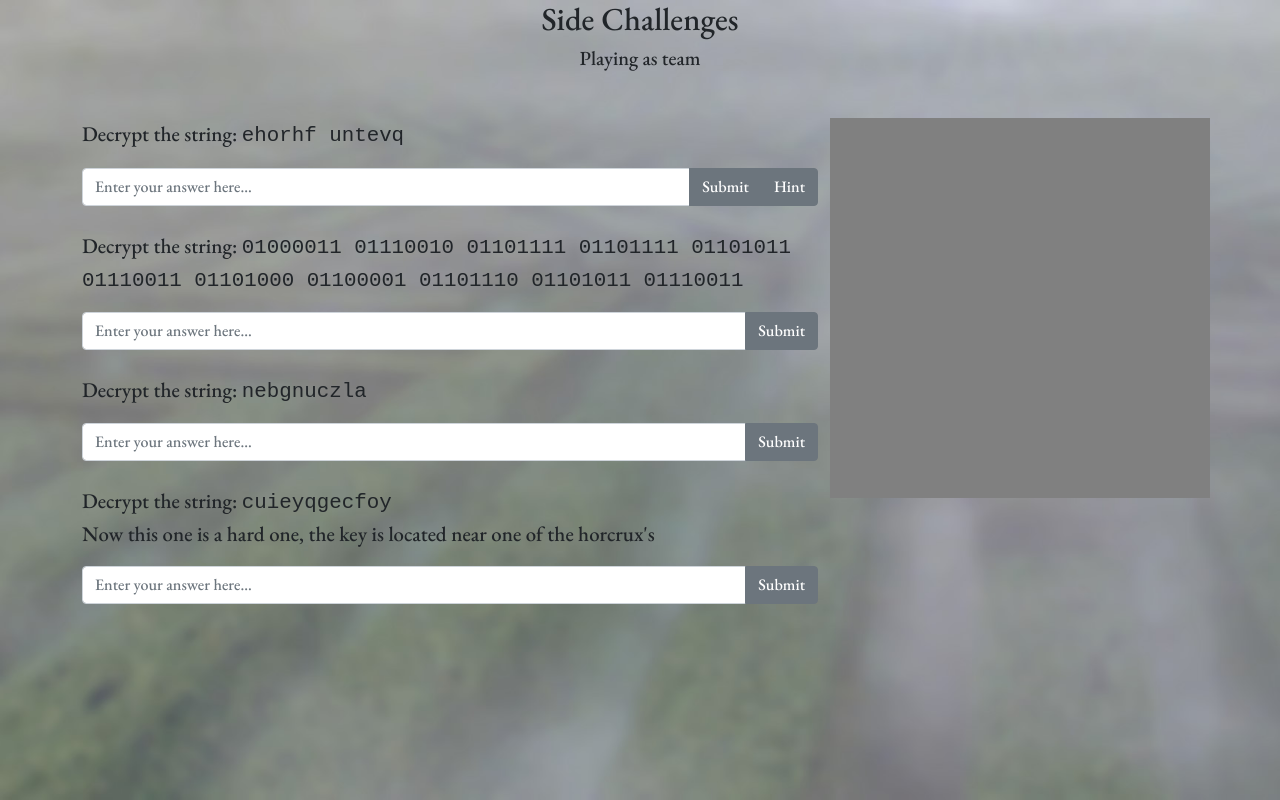
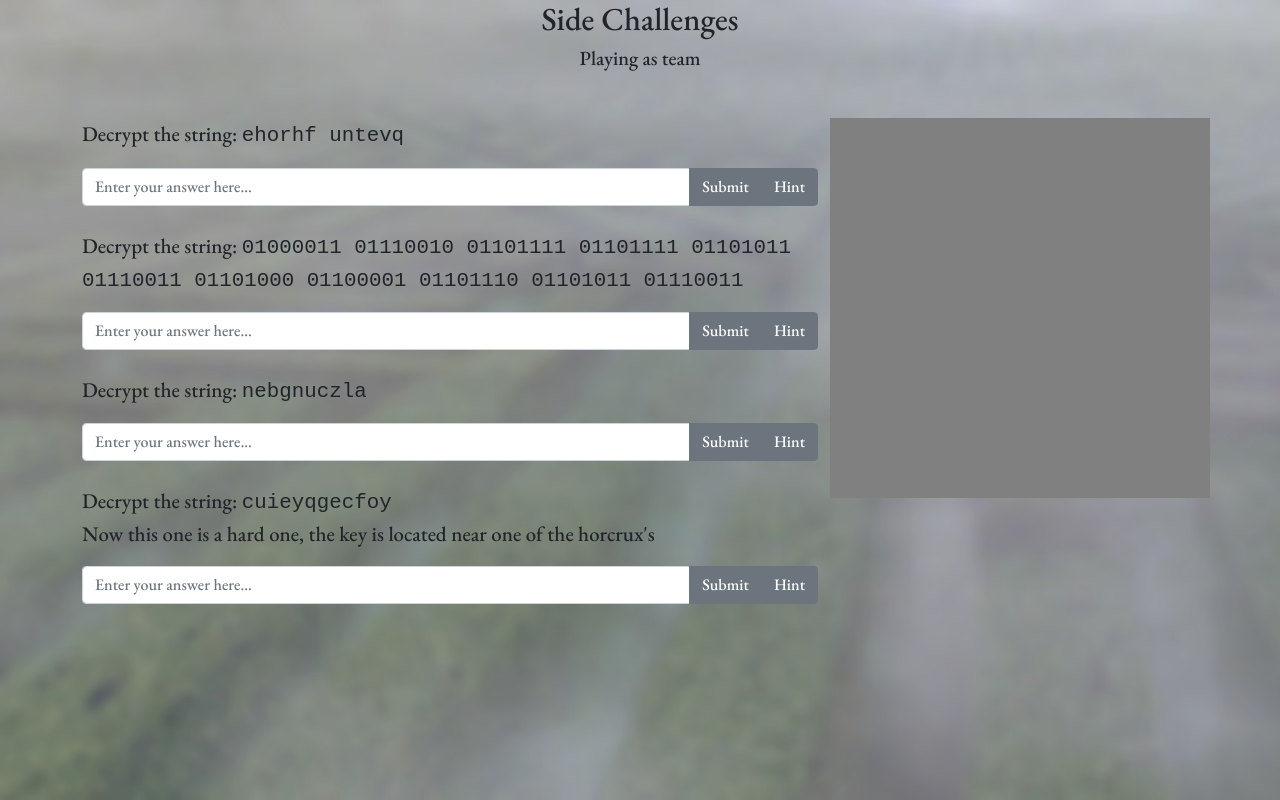
Before and after one commit to ariten/HP_Maze, a Django app: template maze_server/maze/templates/maze/side_challenges.html in a window 1280 px wide. Run offline with Django 3.2, Linux system fonts and the light colour scheme; the template is opened without the code that fills it, so the values that code supplies are empty; parts of the project's set-up code (start-up, migrations or seed data) failed here and were passed over.

Commit message:
updating hint buttons

```diff
--- a/maze_server/maze/templates/maze/side_challenges.html
+++ b/maze_server/maze/templates/maze/side_challenges.html
@@ -32,6 +32,7 @@
         <div class="input-group">
             <input type="text" class="form-control" id="userTextInputSC2" placeholder="Enter your answer here..." autocomplete="off" data-lpignore="true">
             <button class="btn btn-secondary" type="button" onclick="submitAnswer(2)">Submit</button>
+            <button class="btn btn-secondary" type="button" onclick="submitHint(2)">Hint</button>
         </div>
         <div id="scResult2" class="mb-1"></div>
         <div id="scHint2" class="mb-4"></div>
@@ -42,6 +43,7 @@
         <div class="input-group">
             <input type="text" class="form-control" id="userTextInputSC3" placeholder="Enter your answer here..." autocomplete="off" data-lpignore="true">
             <button class="btn btn-secondary" type="button" onclick="submitAnswer(3)">Submit</button>
+            <button class="btn btn-secondary" type="button" onclick="submitHint(3)">Hint</button>
         </div>
         <div id="scResult3" class="mb-1"></div>
         <div id="scHint3" class="mb-4"></div>
@@ -51,6 +53,7 @@
         <div class="input-group">
             <input type="text" class="form-control" id="userTextInputSC4" placeholder="Enter your answer here..." autocomplete="off" data-lpignore="true">
             <button class="btn btn-secondary" type="button" onclick="submitAnswer(4)">Submit</button>
+            <button class="btn btn-secondary" type="button" onclick="submitHint(4)">Hint</button>
         </div>
         <div id="scResult4" class="mb-1"></div>
         <div id="scHint4" class="mb-4"></div>
```
